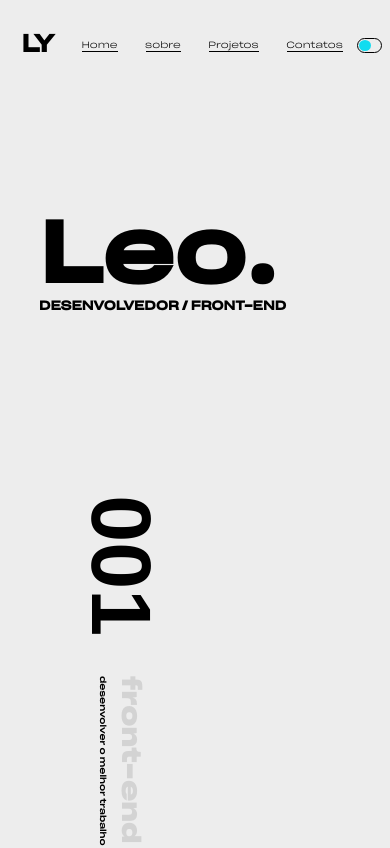
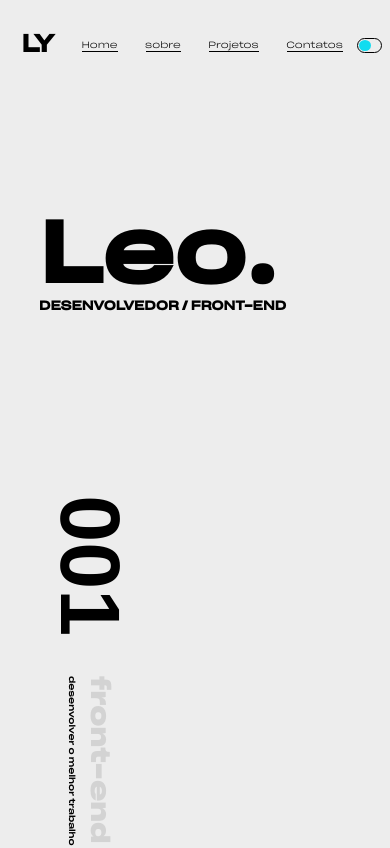
Before and after one commit to Leonardo-NY/portfolio, a React (Vite) app: page / in a window 390 px wide. Shown: the top 848 px of the page. Built offline with nearby package versions, Linux system fonts and the light colour scheme; a web font is replaced by a local one.

Commit message:
teste da mensagem

```diff
--- a/src/components/Home/home.css
+++ b/src/components/Home/home.css
@@ -59,7 +59,7 @@
     align-items: start;
   }
   .msg{
-    translate: -20px;
+    translate: -30px;
   }
   .item p {
     font-size: 9px;
@@ -67,7 +67,7 @@
 }
 @media(max-width: 450px){
 .msg{
-    translate: -14vw;
+    translate: -22vw;
   }
 }
 /*CARROSSEL*/
```
